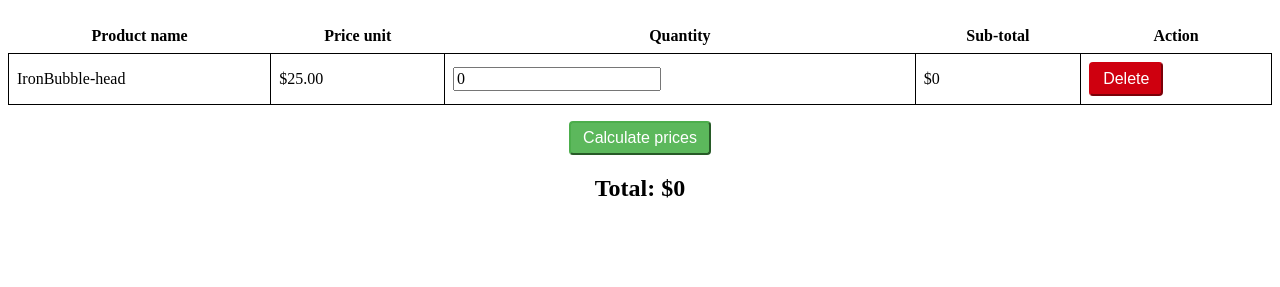
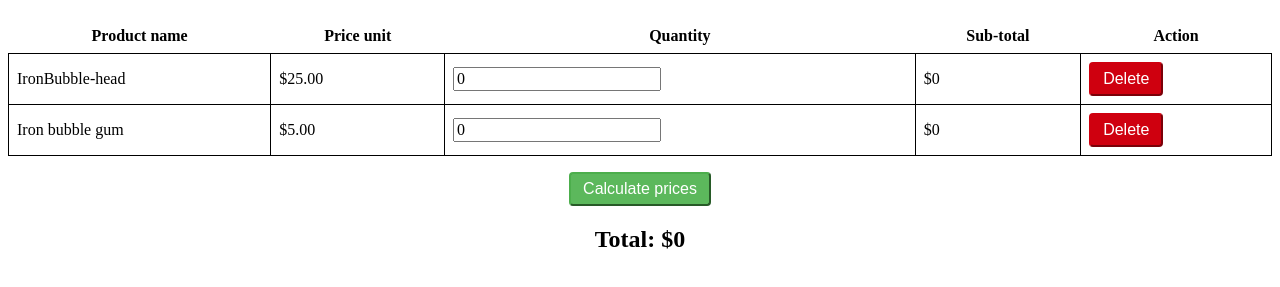
Before and after one commit to JuanGrajales/cart, a plain HTML site: page starter-code/index.html in a window 1280 px wide. Both pictures are taken after a click on the button "Calculate prices". Shown: the part 61-348 px from the top of the page. Drawn offline with Linux system fonts and the light colour scheme.

Commit message:
complete calculate all sub-total function

```diff
--- a/starter-code/index.html
+++ b/starter-code/index.html
@@ -44,6 +44,31 @@
           <button class="btn btn-delete">Delete</button>
         </td>
       </tr>
+
+      <tr class="product">
+        <td class="name">
+          <span>Iron bubble gum</span>
+        </td>
+
+        <td class="pu">
+          $<span>5.00</span>
+        </td>
+
+        <td class="qty">
+          <label>
+            <input type="number" value="0" min="0">
+          </label>
+        </td>
+
+        <td class="subtot">
+          $<span>0</span>
+        </td>
+
+        <td class="rm">
+          <button class="btn btn-delete">Delete</button>
+        </td>
+      </tr>
+
     </tbody>
     <!-- <tfoot>
       <tr class="new">
--- a/starter-code/js/index.js
+++ b/starter-code/js/index.js
@@ -1,36 +1,62 @@
-
-
 // anything that require the html file to load before it runs will go inside of this window.onload
 // if you are not sure then just add everything
 window.onload = ()=> {
-  var $cart = document.querySelector('#cart tbody');
 
-  let updateSubTot = document.querySelector("#calc");
+  // // this variable points to the button
+  // let updateSubTot = document.querySelector("#calc");
 
-  updateSubTot.onclick = function() {
-    // used .innerText to get the value of that html code
-    let unitPrice = Number(document.querySelector(".pu span").innerText);
-    // inputs used .value not .innerHTML or .innerTEXT
-    let quantity = Number(document.querySelector(".qty label input").value);
-    let subTotal = unitPrice*quantity;
-    document.querySelector(".subtot span").innerText = subTotal;
-    calcAll()
-    /* testing values
-    console.log(unitPrice)
-    console.log(quantity)
-    console.log(subTotal)
-    console.log(document.querySelector(".subtot span").innerHTML)
-    */
-    return subTotal;
-  }
+  // // once the user clicks on the button this will update the sub-total for one item
+  // updateSubTot.onclick = function () {
+  //   // get the value of the unit price
+  //   // use .innerText to get the value of that html code, always return a string
+  //   let unitPrice = Number(document.querySelector(".pu span").innerText);
+
+  //   // get the quantity after user input
+  //   // inputs used .value not .innerHTML or .innerTEXT
+  //   let quantity = Number(document.querySelector(".qty label input").value);
+
+  //   // calculate the subtotal
+  //   let subTotal = unitPrice*quantity;
+
+  //   // set the value of the sub-total
+  //   document.querySelector(".subtot span").innerText = subTotal;
+
+  //   // testing values
+  //   // console.log(unitPrice)
+  //   // console.log(quantity)
+  //   // console.log(subTotal)
+  //   // console.log(document.querySelector(".subtot span").innerHTML)
+
+  //   return subTotal;
+  // }
 
 
 
 
-}
 
 
 
-function calcAll() {
-  // Iteration 1.2
+
+
+  let calcAll = document.querySelector("#calc");
+  console.log(calcAll);
+
+  let rows = document.querySelectorAll(".product");
+  console.log(rows);
+
+  calcAll.onclick = function() {
+    // get all of the rows with the class product
+    let rows = document.querySelectorAll(".product");
+    console.log(rows);
+
+    for(let i = 0; i < rows.length; i++) {
+      console.log(rows[i]);
+
+      let unitPrice = Number(rows[i].querySelector('.pu > span').innerText);
+      let quantity = Number(rows[i].querySelector('.qty > label > input').value);
+      let subTotal = rows[i].querySelector('.subtot > span');
+
+      subTotal.innerText = quantity * unitPrice;
+    }
+  }
 }
```
